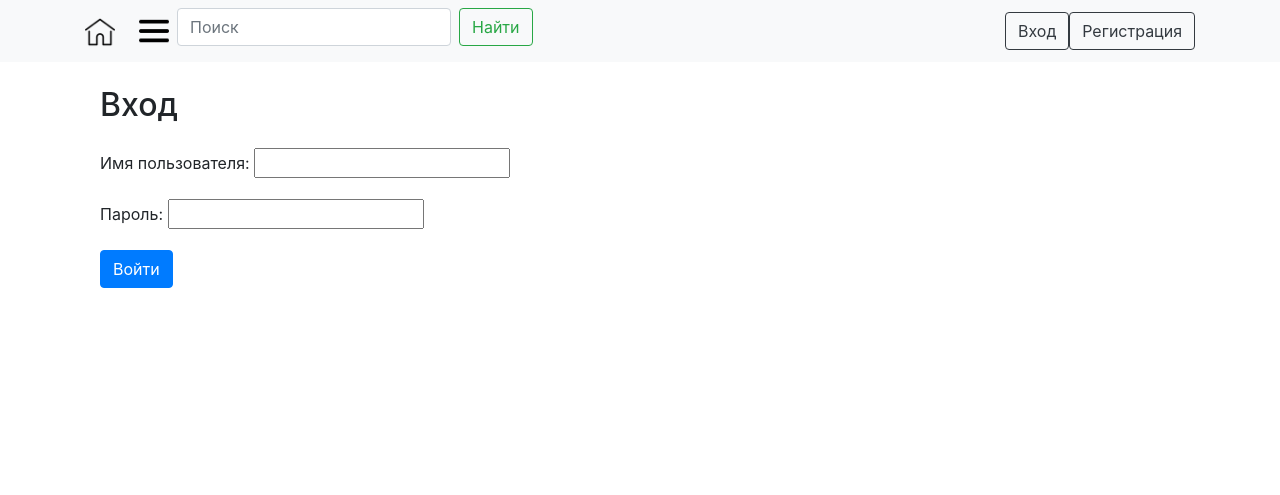
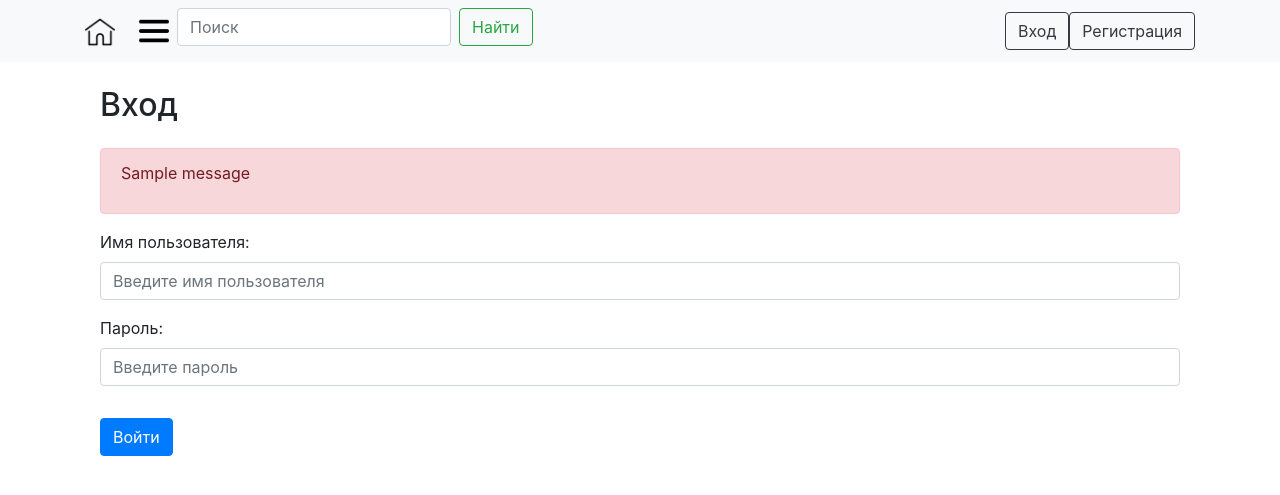
Before and after one commit to a-melchikov/payment_service, a Django app: page /users/login/ in a window 1280 px wide. Shown: the top 495 px of the page. Run offline with Django 5.2, Linux system fonts and the light colour scheme; tables that the repository leaves empty hold one stand-in row (values such as "Sample post"); one stand-in notice (Sample message) is shown; some libraries are stand-ins or nearby versions.

Commit message:
update login form

```diff
--- a/site_prototype/templates/users/login.html
+++ b/site_prototype/templates/users/login.html
@@ -3,10 +3,39 @@
 {% block content %}
 <div class="container">
     <h2 class="my-4">Вход</h2>
-    <form method="post">
+
+    {% if messages %}
+        <div class="alert alert-danger">
+            {% for message in messages %}
+                <p>{{ message }}</p>
+            {% endfor %}
+        </div>
+    {% endif %}
+
+    <form method="post" class="needs-validation" novalidate>
         {% csrf_token %}
-        {{ form.as_p }}
-        <button type="submit" class="btn btn-primary">Войти</button>
+
+        <div class="form-group">
+            {{ form.username.label_tag }}
+            {{ form.username }}
+            {% if form.username.errors %}
+                <div class="invalid-feedback d-block">
+                    {{ form.username.errors }}
+                </div>
+            {% endif %}
+        </div>
+
+        <div class="form-group">
+            {{ form.password.label_tag }}
+            {{ form.password }}
+            {% if form.password.errors %}
+                <div class="invalid-feedback d-block">
+                    {{ form.password.errors }}
+                </div>
+            {% endif %}
+        </div>
+
+        <button type="submit" class="btn btn-primary mt-3">Войти</button>
     </form>
 </div>
 {% endblock %}
--- a/site_prototype/users/forms.py
+++ b/site_prototype/users/forms.py
@@ -33,5 +33,15 @@ class CustomUserCreationForm(UserCreationForm):
 
 
 class CustomAuthenticationForm(AuthenticationForm):
-    username = forms.CharField(label="Имя пользователя")
-    password = forms.CharField(label="Пароль", widget=forms.PasswordInput)
+    username = forms.CharField(
+        widget=forms.TextInput(
+            attrs={"class": "form-control", "placeholder": "Введите имя пользователя"}
+        ),
+        label="Имя пользователя",
+    )
+    password = forms.CharField(
+        widget=forms.PasswordInput(
+            attrs={"class": "form-control", "placeholder": "Введите пароль"}
+        ),
+        label="Пароль",
+    )
--- a/site_prototype/users/views.py
+++ b/site_prototype/users/views.py
@@ -1,4 +1,5 @@
 from django.views import View
+from django.contrib import messages
 from django.shortcuts import render, redirect
 from django.utils.decorators import method_decorator
 from django.contrib.auth import login, authenticate
@@ -34,6 +35,8 @@ class UserLoginView(View):
             if user is not None:
                 login(request, user)
                 return redirect("product-list")
+        else:
+            messages.error(request, "Неверное имя пользователя или пароль.")
         return render(request, "users/login.html", {"form": form})
 
 
```
